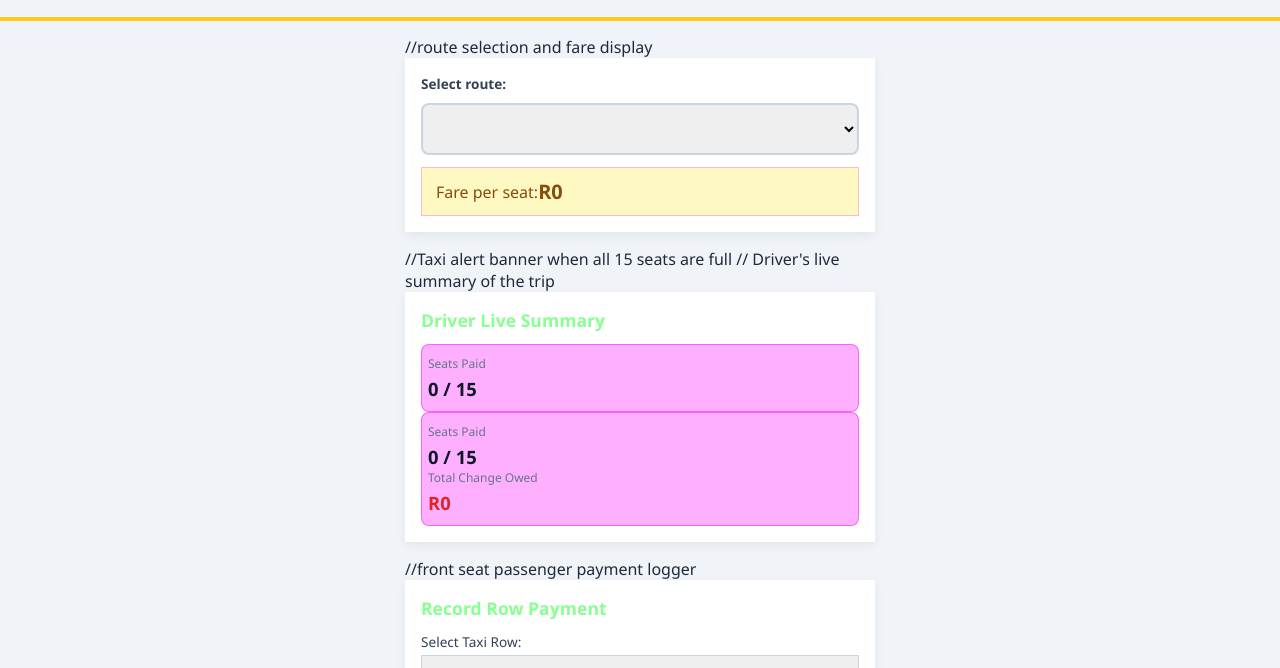
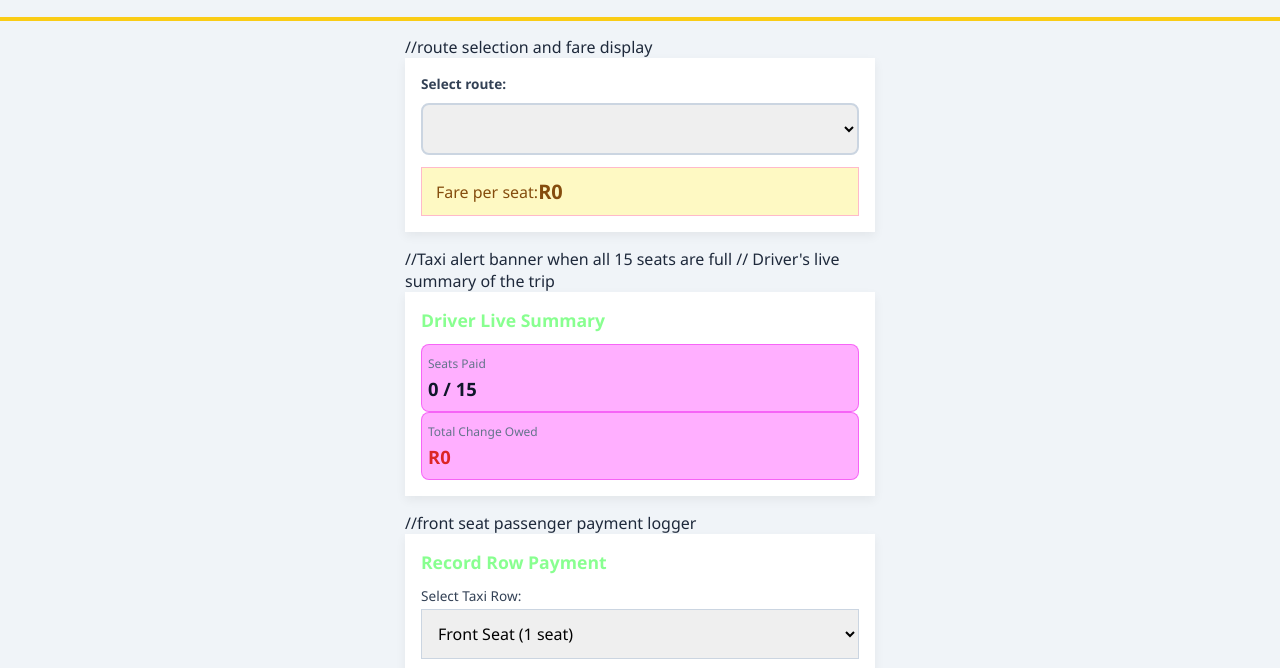
Before and after one commit to sharon0407/front--seat, a plain HTML site: page index.html in a window 1280 px wide. Shown: the part 88-756 px from the top of the page. Drawn offline with Linux system fonts and the light colour scheme.

Commit message:
removal of repeated wrong code

```diff
--- a/index.html
+++ b/index.html
@@ -40,9 +40,6 @@
                         <span class="stat-label">Seats Paid</span>
                         <strong id="seats-paid" class="stat-value">0 / 15</strong>
                     </div>
-                    <div class="stat-box">
-                        <span class="stat-label">Seats Paid</span>
-                        <strong id="seats paid" class="stat-value">0 / 15</strong
                     <div class="stat-box">
                         <span class="stat-label">Total Change Owed</span>
                         <strong id="total-change" class="stat-value warning-text">R0</strong>
```
